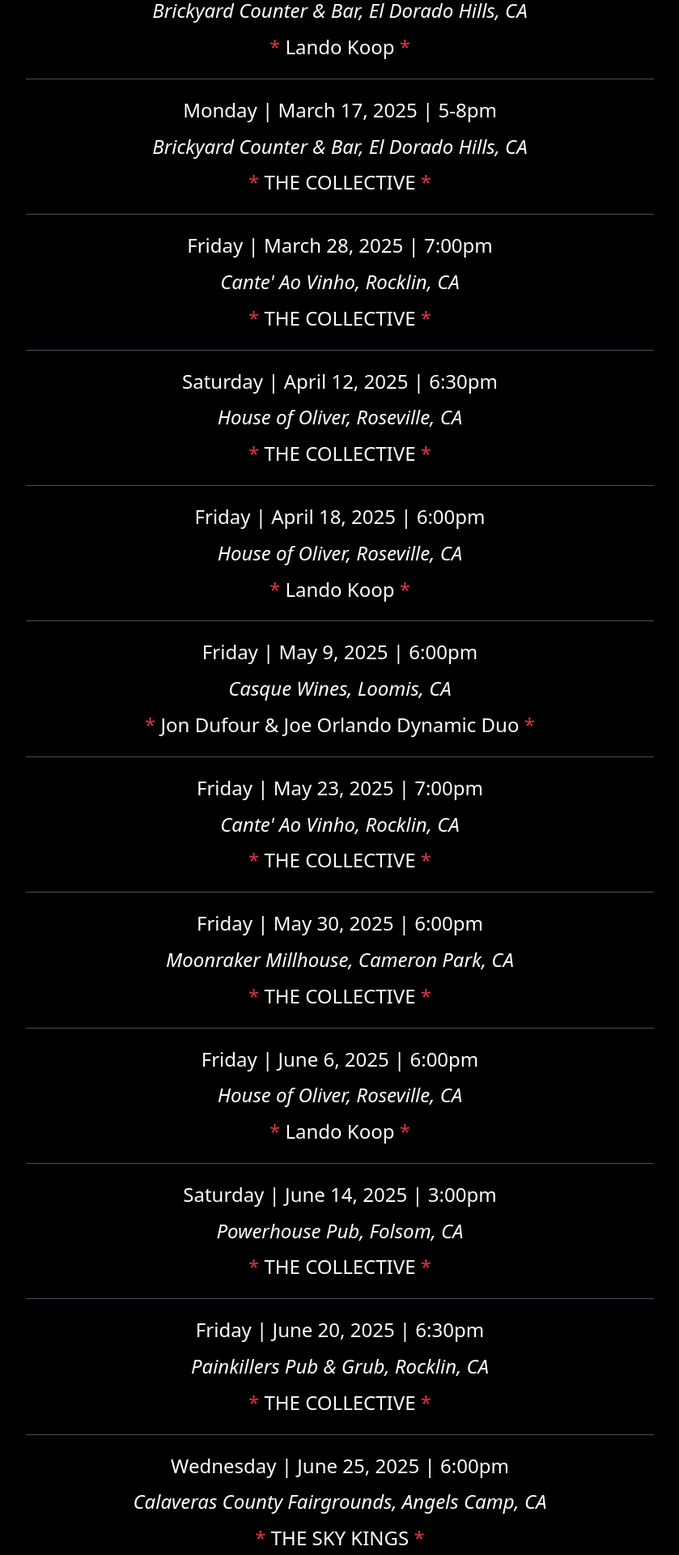
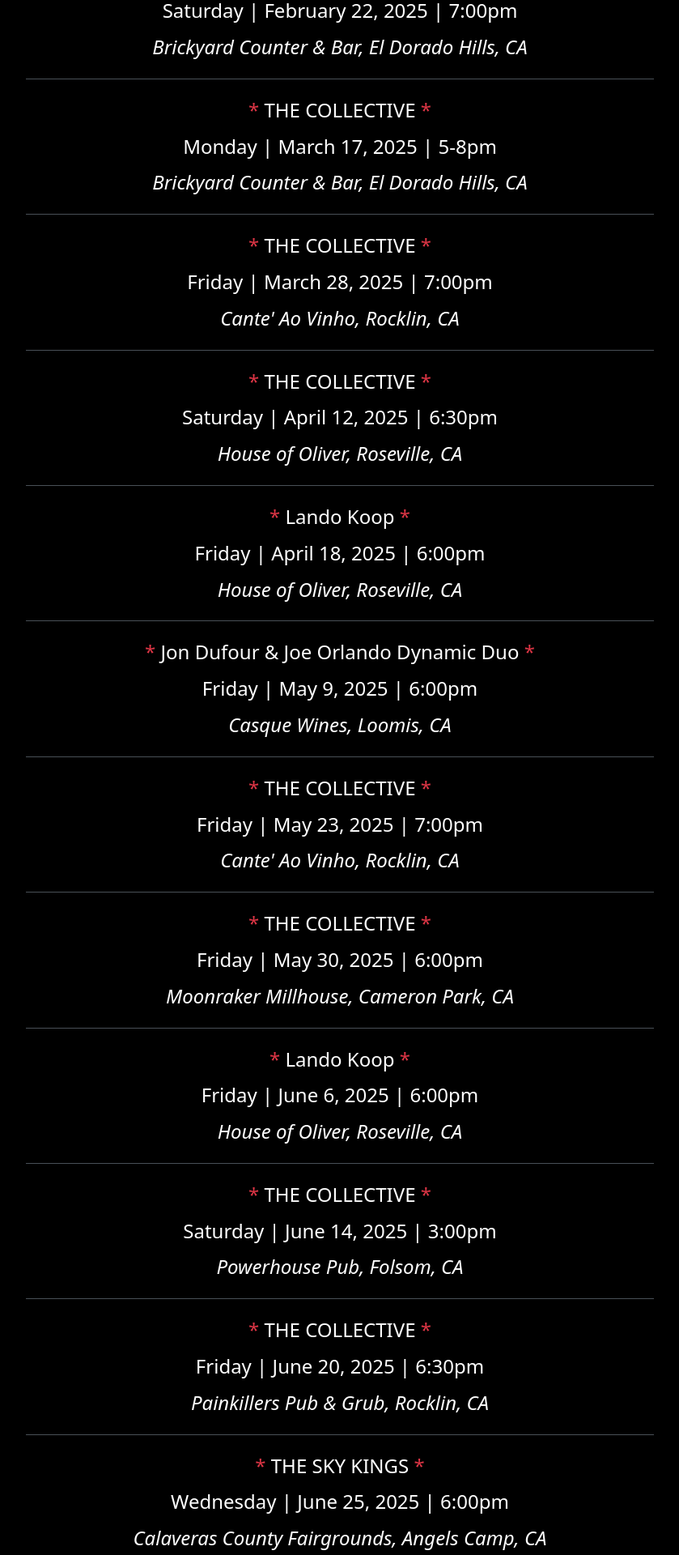
Before and after one commit to Robertjo97/JoeOrlandoMusic, a React (Vite) app: page /shows in a window 1280 px wide. Shown: the part 520-2440 px from the top of the page at 81% size, without its empty margins (220-1059 px from the left). Built offline with nearby package versions, Linux system fonts and the light colour scheme.

Commit message:
- Add custom field. - Update JSON structure.

```diff
--- a/public/shows.json
+++ b/public/shows.json
@@ -194,78 +194,89 @@
   {
     "day" : "Sunday",
     "date": "August 3, 2025",
-    "time": "2:00pm",
+    "time": "2:00pm - 3:00pm",
     "location": "Cante' Ao Vinho, Rocklin, CA",
-    "band": "Lando Koop Duo"
+    "band": "Lando Koop Duo",
+    "custom":"This is a special show commemorating something"
   },
   {
     "day" : "Thursday",
     "date": "August 7, 2025",
     "time": "7:30pm",
     "location": "Zittle Family Amphitheater, Folsom, CA",
-    "band": "THE SKY KINGS"
+    "band": "THE SKY KINGS",
+    "custom": ""
   },
   {
     "day" : "Friday",
     "date": "August 15, 2025",
     "time": "6:00pm",
     "location": "Ancil Hoffman Golf Coarse, Carmichael, CA",
-    "band": "THE SKY KINGS"
+    "band": "THE SKY KINGS",
+    "custom": "another test"
   },
   {
     "day" : "Friday",
     "date": "August 22, 2025",
     "time": "7:00pm",
     "location": "Cante' Ao Vinho, Rocklin, CA",
-    "band": "THE COLLECTIVE"
+    "band": "THE COLLECTIVE",
+    "custom": ""
   },
   {
     "day" : "Thursday",
     "date": "September 11, 2025",
     "time": "6:00pm",
     "location": "Hotel Sierra Vista, Auburn, CA",
-    "band": "Lando Koop Duo"
+    "band": "Lando Koop Duo",
+    "custom": ""
   },
   {
     "day" : "Saturday",
     "date": "September 13, 2025",
     "time": "6:30pm",
     "location": "Painkillers Pub & Grub, Rocklin, CA",
-    "band": "THE COLLECTIVE"
+    "band": "THE COLLECTIVE",
+    "custom": ""
   },
   {
     "day" : "Saturday",
     "date": "September 27, 2025",
     "time": "7:30pm",
     "location": "Western Gateway Park, Penn Valley, CA",
-    "band": "THE SKY KINGS"
+    "band": "THE SKY KINGS",
+    "custom": ""
   },
   {
     "day" : "Thursday",
     "date": "October 9, 2025",
     "time": "6:00pm",
     "location": "Hotel Sierra Vista, Auburn, CA",
-    "band": "Lando Koop Duo"
+    "band": "Lando Koop Duo",
+    "custom": ""
   },
   {
     "day" : "Sunday",
     "date": "October 26, 2025",
     "time": "6:30pm",
     "location": "House of Oliver (Special CCR Tribute & Halloween show), Roseville, CA",
-    "band": "THE COLLECTIVE"
+    "band": "THE COLLECTIVE",
+    "custom": ""
   },
   {
     "day" : "Saturday",
     "date": "October 18, 2025",
     "time": "6:30pm",
     "location": "Painkillers Pub & Grub, Rocklin, CA",
-    "band": "THE COLLECTIVE"
+    "band": "THE COLLECTIVE",
+    "custom": ""
   },
   {
     "day" : "Saturday",
     "date": "November 22, 2025",
     "time": "6:30pm",
     "location": "Painkillers Pub & Grub, Rocklin, CA",
-    "band": "THE COLLECTIVE"
+    "band": "THE COLLECTIVE",
+    "custom": ""
   }
 ]
--- a/src/Shows/Shows.jsx
+++ b/src/Shows/Shows.jsx
@@ -31,9 +31,10 @@
           <ul className="list-group list-group-flush display-6 fs-4 text-center">
             {shows.map((show, index) => (
               <li className="list-group-item bg-black p-4 text-white" key={index}>
+                <p><span className="text-danger">* </span>{show.band}<span className="text-danger"> *</span></p>
                 <p>{show.day} | {show.date} | {show.time}</p>
                 <p><em>{show.location}</em></p>
-                <p><span className="text-danger">* </span>{show.band}<span className="text-danger"> *</span></p>
+                {show.custom && <p><span className="text-warning">* </span>{show.custom}<span className="text-warning"> *</span></p>}
               </li>
             ))}
           </ul>
```
